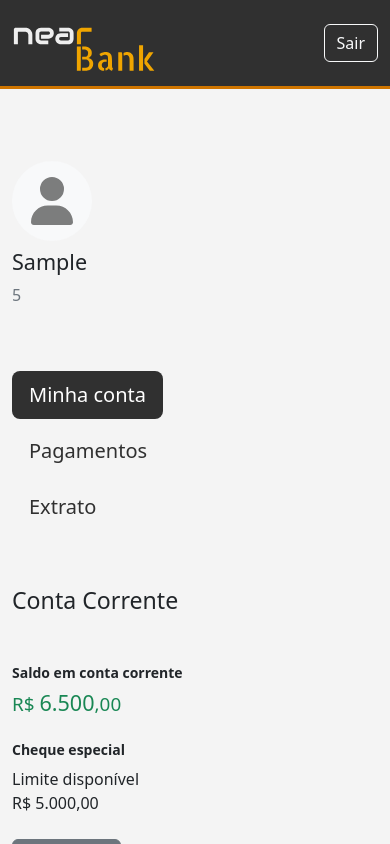
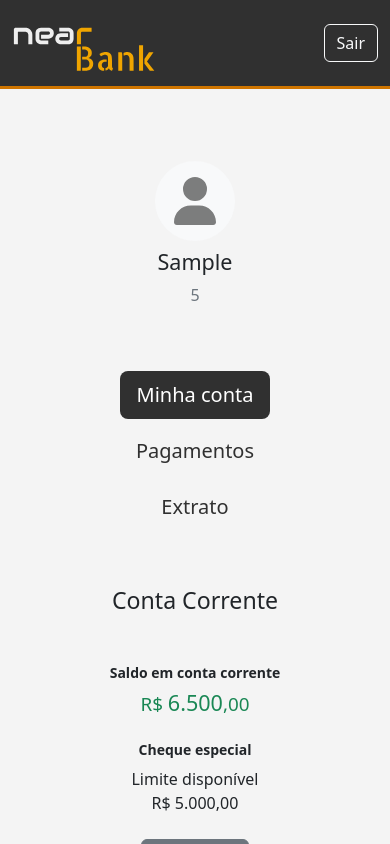
Before and after one commit to heltonbc/nearbank, a React (Create React App) app: page /login in a window 390 px wide. Both pictures are taken after typing "Sample", "5", "Sample123" into the empty fields and a click on the button "Entrar". Shown: the top 844 px of the page. Built offline with nearby package versions, Linux system fonts and the light colour scheme.

Commit message:
corrigido renderização responsiva do dashboard com o account balance versão final

```diff
--- a/src/components/AccountBalance.js
+++ b/src/components/AccountBalance.js
@@ -1,11 +1,12 @@
 import React from "react";
 import { Col, Button, Tabs, Tab, Table } from "react-bootstrap";
+import "./AccountBalance.scss";
 
 const AccountBalance = ({ data }) => {
     const { latestBalance, futureBalance } = data;
     return (
         <>
-            <Col xs={12} lg={3} className="mt-lg-5 pt-lg-4">
+            <Col xs={12} sm={6} md={6} lg={3} className="mt-lg-5 pt-lg-4">
                 <h3 className="my-5">Conta Corrente</h3>
                 <h6>
                     <small>
@@ -24,9 +25,9 @@ const AccountBalance = ({ data }) => {
                 <p className="mb-4">R$ 5.000,00</p>
                 <Button variant="secondary">Ver extrato</Button>
             </Col>
-            <Col xs={12} lg={5} className="mt-lg-5 pt-lg-5">
+            <Col xs={12} sm={12} md={12} lg={6} className="mt-lg-5 pt-lg-5">
                 <Tabs className="mt-5 pt-lg-5" defaultActiveKey="latest">
-                    <Tab eventKey="latest" title="Últimos Lançamentos">
+                    <Tab className="scroll" eventKey="latest" title="Últimos Lançamentos">
                         <Table striped borderless>
                             <thead>
                                 <tr>
@@ -48,7 +49,7 @@ const AccountBalance = ({ data }) => {
                             </tbody>
                         </Table>
                     </Tab>
-                    <Tab eventKey="future" title="Lançamentos Futuros">
+                    <Tab className="scroll" eventKey="future" title="Lançamentos Futuros">
                         <Table striped borderless>
                             <thead>
                                 <tr>
--- /dev/null
+++ b/src/components/AccountBalance.scss
@@ -0,0 +1,4 @@
+.scroll {
+    height: 450px !important;
+    overflow-y: scroll;
+}
--- a/src/views/Dashboard.js
+++ b/src/views/Dashboard.js
@@ -20,134 +20,79 @@ const Dashboard = ({ className = false, name, account }) => {
     ];
     const data = {
         latestBalance: [
-            { date: "22/07", description: "POSTO COMBUSTÍVEL", value: "200,00" },
-            { date: "22/07", description: "SAQUE 24H 012345", value: "300,00" },
-            { date: "21/07", description: "MERCADO 02323626", value: "275,00" },
-            { date: "20/07", description: "NETFLIX 235236", value: "59,00" },
-            { date: "20/07", description: "NETFLIX 235236", value: "59,00" },
+            { date: "12/07", description: "POSTO COMBUSTÍVEL", value: "200,00" },
+            { date: "12/07", description: "SAQUE 24H 012345", value: "300,00" },
+            { date: "14/07", description: "MERCADO 02323626", value: "275,00" },
+            { date: "14/07", description: "NETFLIX 235236", value: "59,00" },
+            { date: "15/07", description: "NETFLIX 235236", value: "59,00" },
             { date: "15/07", description: "SUPERMERCADO 48534", value: "200,00" },
 
             { date: "15/07", description: "PADARIA 54874", value: "150,00" },
 
-            { date: "15/07", description: "FARMACIA 74874", value: "100,00" },
+            { date: "16/07", description: "FARMACIA 74874", value: "100,00" },
 
-            { date: "15/07", description: "POSTO DE COMBUSTIVEL 74874", value: "250,00" },
+            { date: "17/07", description: "POSTO DE COMBUSTIVEL 74874", value: "250,00" },
 
-            { date: "15/07", description: "MERCADO 74874", value: "400,00" },
+            { date: "18/07", description: "MERCADO 74874", value: "400,00" },
 
-            { date: "15/07", description: "PONTO DE ONIBUS 74874", value: "100,00" },
+            { date: "18/07", description: "PONTO DE ONIBUS 74874", value: "100,00" },
 
-            { date: "15/07", description: "CONVENIENCIA 74874", value: "100,00" },
+            { date: "18/07", description: "CONVENIENCIA 74874", value: "100,00" },
 
-            { date: "15/07", description: "PARK SHOPPING 74874", value: "1000,00" },
+            { date: "19/07", description: "PARK SHOPPING 74874", value: "1000,00" },
 
-            { date: "15/07", description: "CAFE DA MANHA 74874", value: "100,00" },
+            { date: "19/07", description: "CAFE DA MANHA 74874", value: "100,00" },
 
-            { date: "15/07", description: "LANCHE DA TARDE 74874", value: "100,00" },
+            { date: "19/07", description: "LANCHE DA TARDE 74874", value: "100,00" },
 
-            { date: "15/07", description: "JANTAR 74874", value: "100,00" },
+            { date: "20/07", description: "JANTAR 74874", value: "100,00" },
 
-            { date: "15/07", description: "FEIRA LIVRE 74874", value: "200,00" },
+            { date: "20/07", description: "FEIRA LIVRE 74874", value: "200,00" },
 
-            { date: "15/07", description: "SORVETERIA 74874", value: "100,00" },
+            { date: "20/07", description: "SORVETERIA 74874", value: "100,00" },
         ],
 
         futureBalance: [
-            { date: "22/07", description: "POSTO COMBUSTÍVEL", value: "200,00" },
-            { date: "22/07", description: "SAQUE 24H 012345", value: "300,00" },
-            { date: "21/07", description: "MERCADO 02323626", value: "275,00" },
-            { date: "20/07", description: "NETFLIX 235236", value: "59,00" },
+            { date: "12/07", description: "POSTO COMBUSTÍVEL", value: "200,00" },
+            { date: "13/07", description: "SAQUE 24H 012345", value: "300,00" },
+            { date: "14/07", description: "MERCADO 02323626", value: "275,00" },
+            { date: "15/07", description: "NETFLIX 235236", value: "59,00" },
             { date: "15/07", description: "SUPERMERCADO 48534", value: "200,00" },
 
             { date: "15/07", description: "PADARIA 54874", value: "150,00" },
 
-            { date: "15/07", description: "FARMACIA 74874", value: "100,00" },
+            { date: "16/07", description: "FARMACIA 74874", value: "100,00" },
 
-            { date: "15/07", description: "POSTO DE COMBUSTIVEL 74874", value: "250,00" },
+            { date: "17/07", description: "POSTO DE COMBUSTIVEL 74874", value: "250,00" },
 
-            { date: "15/07", description: "MERCADO 74874", value: "400,00" },
+            { date: "18/07", description: "MERCADO 74874", value: "400,00" },
 
-            { date: "15/07", description: "PONTO DE ONIBUS 74874", value: "100,00" },
+            { date: "18/07", description: "PONTO DE ONIBUS 74874", value: "100,00" },
 
-            { date: "15/07", description: "CONVENIENCIA 74874", value: "100,00" },
+            { date: "18/07", description: "CONVENIENCIA 74874", value: "100,00" },
 
-            { date: "15/07", description: "PARK SHOPPING 74874", value: "1000,00" },
+            { date: "19/07", description: "PARK SHOPPING 74874", value: "1000,00" },
 
-            { date: "15/07", description: "CAFE DA MANHA 74874", value: "100,00" },
+            { date: "19/07", description: "CAFE DA MANHA 74874", value: "100,00" },
 
-            { date: "15/07", description: "LANCHE DA TARDE 74874", value: "100,00" },
+            { date: "19/07", description: "LANCHE DA TARDE 74874", value: "100,00" },
 
-            { date: "15/07", description: "JANTAR 74874", value: "100,00" },
+            { date: "20/07", description: "JANTAR 74874", value: "100,00" },
 
-            { date: "15/07", description: "FEIRA LIVRE 74874", value: "200,00" },
+            { date: "20/07", description: "FEIRA LIVRE 74874", value: "200,00" },
 
-            { date: "15/07", description: "SORVETERIA 74874", value: "100,00" },
-        ],
-        history: [
-            {
-                date: "17/07",
-                description: "SAQUE 24H 012345",
-                value: "200,00",
-                saldo: "1",
-            },
-            { date: "17/07", description: "SALDO DO DIA", value: "", saldo: "2.780,00" },
-            {
-                date: "19/07",
-                description: "ESTACIONAMENTO 123234",
-                value: "12,00",
-                saldo: "1",
-            },
-            {
-                date: "19/07",
-                description: "COMPRA INTERNET 123432",
-                value: "450,00",
-                saldo: "1",
-            },
-            { date: "19/07", description: "SALDO DO DIA", value: "", saldo: "2.318,00" },
-            {
-                date: "21/07",
-                description: "SUPERMERCADO 2312332",
-                value: "275,90",
-                saldo: "1",
-            },
-            {
-                date: "21/07",
-                description: "ESTACIONAMENTO 123234",
-                value: "12,00",
-                saldo: "1",
-            },
-            {
-                date: "21/07",
-                description: "SHOPPING 123432",
-                value: "180,00",
-                saldo: "1",
-            },
-            { date: "21/07", description: "SAQUE DO DIA", value: "", saldo: "1.851,00" },
-            {
-                date: "22/07",
-                description: "SUPERMERCADO 2312332",
-                value: "275,90",
-                saldo: "1",
-            },
-            {
-                date: "22/07",
-                description: "DEPÓSITO 123234",
-                value: "1.000,00",
-                saldo: "1",
-            },
-            { date: "22/07", description: "SALDO DO DIA", value: "", saldo: "2.576,00" },
+            { date: "20/07", description: "SORVETERIA 74874", value: "100,00" },
         ],
     };
     return (
         /* Controla todas as colunas */
-        <Container className="dashboard py-5">
-            <Row>
-                <Col lg={3} className="pt-4">
+        <Container className="py-5">
+            <Row className="center">
+                <Col xs={12} sm={6} md={6} lg={3} className="pt-4">
                     <Col>
                         <Col className="pb-2">
                             <span className="dashboard__user-avatar">
                                 <FontAwesomeIcon
-                                    className="w-80px"
                                     icon={faCircle}
                                     size="5x"
                                     color="#f8f9fa"
--- a/src/views/Dashboard.scss
+++ b/src/views/Dashboard.scss
@@ -1,10 +1,6 @@
 @import "../variables";
 
 .dashboard {
-    @media screen and (min-width: 992px) {
-        min-height: calc(100vh - 12.25rem);
-    }
-
     &__user-avatar {
         position: relative;
     }
@@ -59,3 +55,9 @@ a.dashboard__link:focus,
 a.dashboard__link:hover {
     text-decoration: none;
 }
+
+.center {
+    @media screen and (max-width: 575px) {
+        text-align: center !important;
+    }
+}
```
